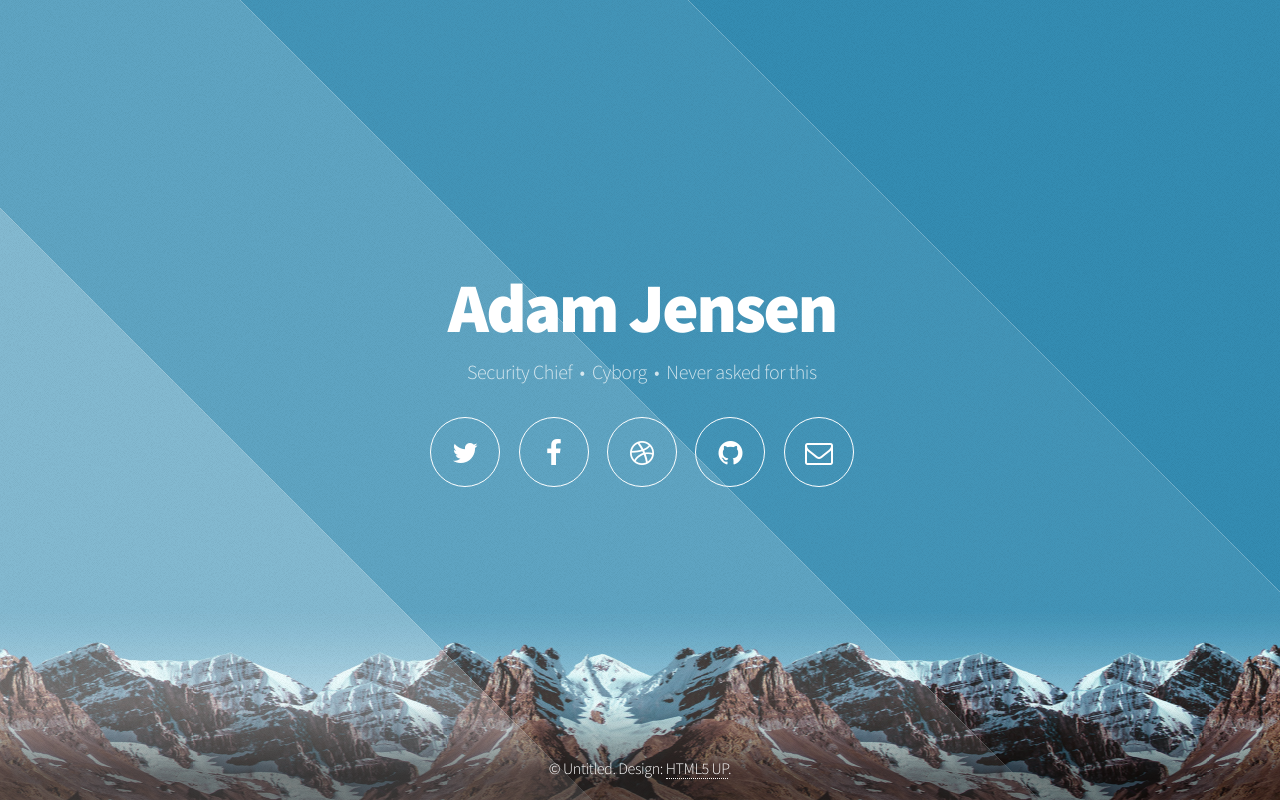
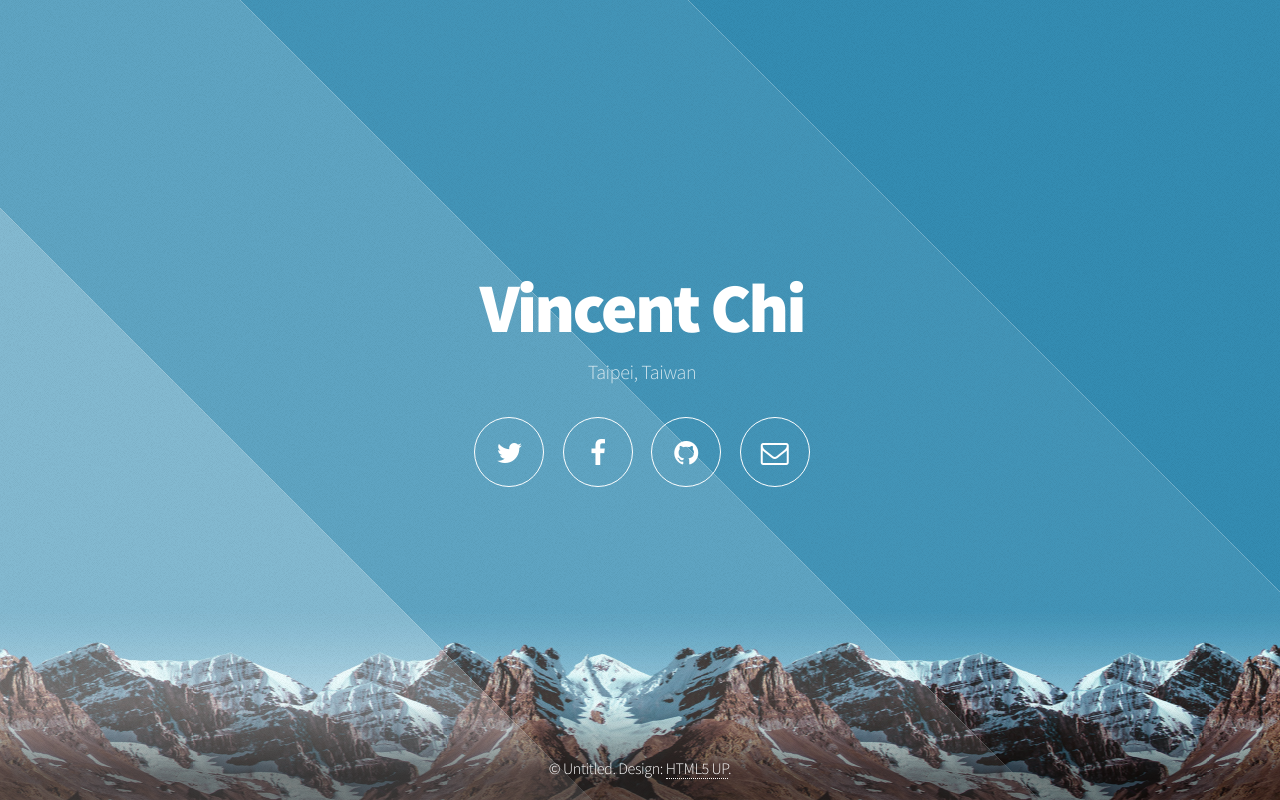
Before and after one commit to ChiVincent/ChiVincent.github.io, a plain HTML site: page index.html in a window 1280 px wide. Drawn offline with Linux system fonts and the light colour scheme.

Commit message:
Insert some information.

```diff
--- a/index.html
+++ b/index.html
@@ -6,7 +6,7 @@
 -->
 <html>
 	<head>
-		<title>Aerial by HTML5 UP</title>
+		<title>Vincent Chi - Taipei, Taiwan</title>
 		<meta charset="utf-8" />
 		<meta name="viewport" content="width=device-width, initial-scale=1" />
 		<!--[if lte IE 8]><script src="assets/js/ie/html5shiv.js"></script><![endif]-->
@@ -22,15 +22,14 @@
 
 				<!-- Header -->
 					<header id="header">
-						<h1>Adam Jensen</h1>
-						<p>Security Chief &nbsp;&bull;&nbsp; Cyborg &nbsp;&bull;&nbsp; Never asked for this</p>
+						<h1>Vincent Chi</h1>
+						<p>Taipei, Taiwan</p>
 						<nav>
 							<ul>
-								<li><a href="#" class="icon fa-twitter"><span class="label">Twitter</span></a></li>
-								<li><a href="#" class="icon fa-facebook"><span class="label">Facebook</span></a></li>
-								<li><a href="#" class="icon fa-dribbble"><span class="label">Dribbble</span></a></li>
-								<li><a href="#" class="icon fa-github"><span class="label">Github</span></a></li>
-								<li><a href="#" class="icon fa-envelope-o"><span class="label">Email</span></a></li>
+								<li><a href="https://twitter.com/song374561" class="icon fa-twitter"><span class="label">Twitter</span></a></li>
+								<li><a href="https://www.facebook.com/song374561" class="icon fa-facebook"><span class="label">Facebook</span></a></li>
+								<li><a href="https://github.com/ChiVincent" class="icon fa-github"><span class="label">Github</span></a></li>
+								<li><a href="mailto:admin@chivincent.net" class="icon fa-envelope-o"><span class="label">Email</span></a></li>
 							</ul>
 						</nav>
 					</header>
```
